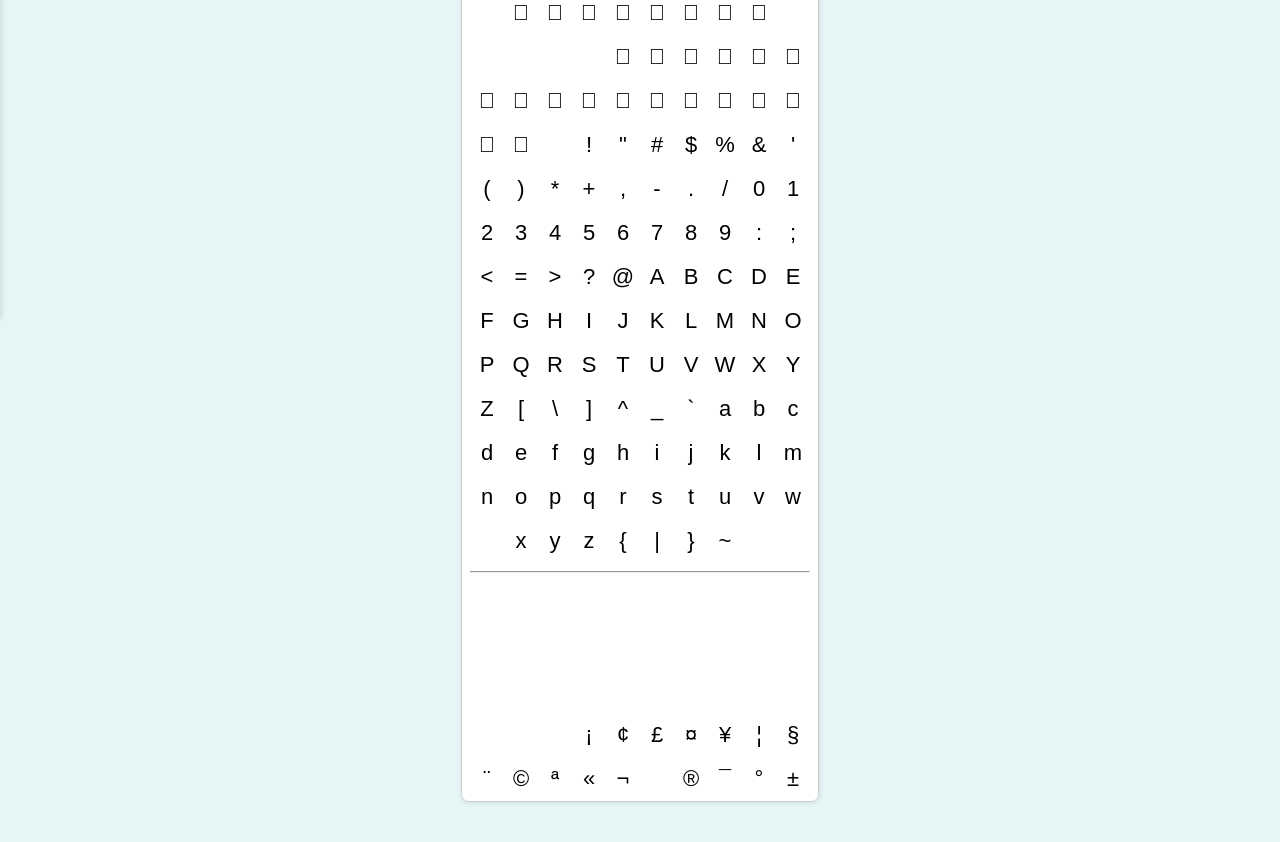
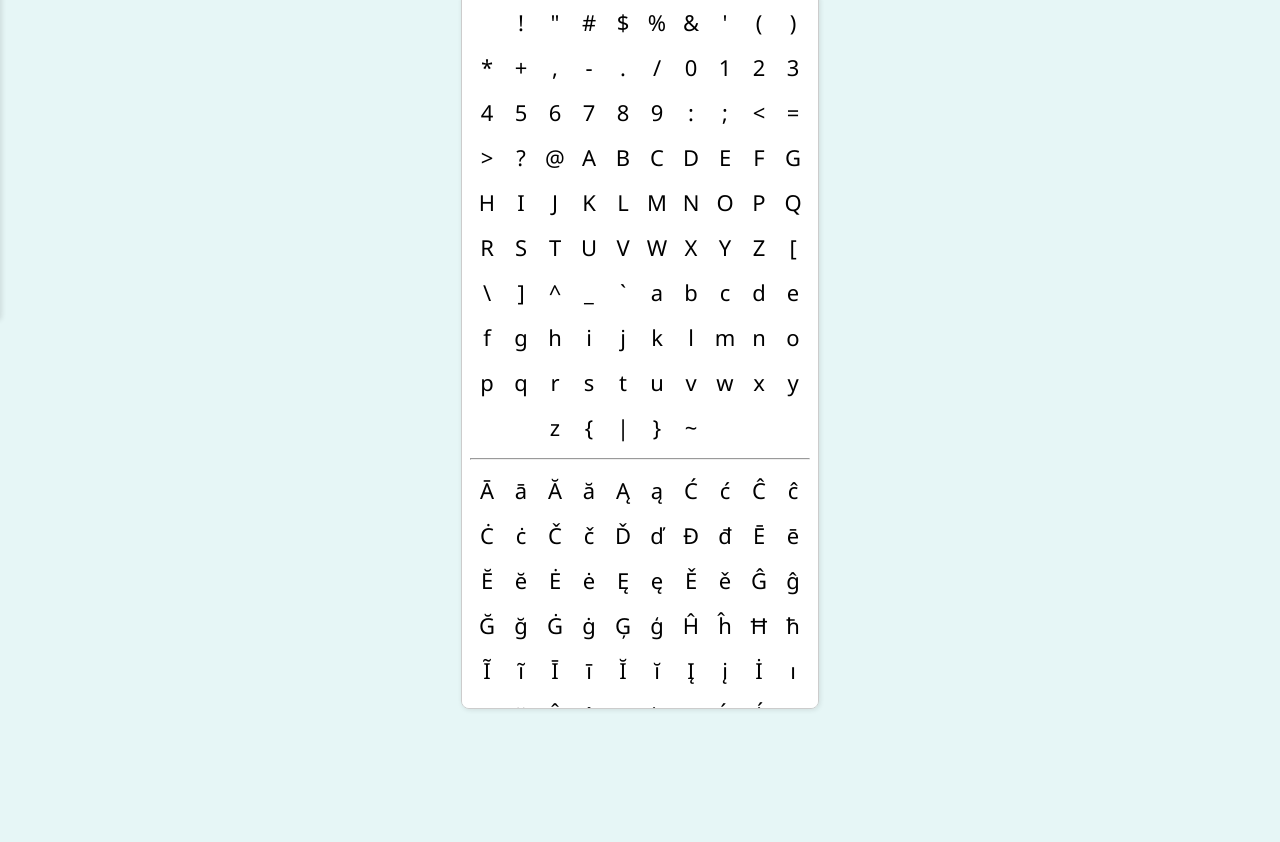
Before and after one commit to tommydev27/UnicodeTM27, a plain HTML site: page index.html in a window 1280 px wide. Shown: the part 81-923 px from the top of the page. After the commit the page ends 820 px from the top, so only its background shows below. Drawn offline with Linux system fonts and the light colour scheme.

Commit message:
index.html

```diff
--- a/index.html
+++ b/index.html
@@ -3,29 +3,36 @@
 <head>
   <meta charset="UTF-8" />
   <meta name="viewport" content="width=device-width, initial-scale=1" />
-  <title>Tommy website</title>
+  <title>Tommy Website</title>
+  <link href="https://fonts.googleapis.com/css2?family=Noto+Sans&display=swap" rel="stylesheet">
+    <script src="script.js" defer></script>
+
   <style>
     body {
-    font-family: sans-serif;
+      font-family: 'Noto Sans', sans-serif;
+
       margin: 0;
       padding: 0;
       background: #e6f6f6;
-    overflow: hidden;
     }
+
     header {
       background: #fff;
       color: #333;
       text-align: center;
-    padding: 8px 10px;
-    position: relative;
+      padding: 10px;
       border: 3px solid #e2e2e2;
       box-shadow: 2px 2px 5px rgba(0,0,0,0.1);
       border-radius: 8px;
+      margin-bottom: px;
+      position: relative;
     }
+
     header h1 {
       margin: 0;
       font-size: 20px;
     }
+
     header p {
       margin: 4px 0 0;
       margin-left: -70px;
@@ -61,7 +68,7 @@
     }
 
     .notes-tab h2 {
-    margin: 0px 0px;
+      margin: 0;
       font-size: 14px;
       color: #333;
     }
@@ -70,7 +77,7 @@
       width: 100%;
       height: calc(100% - 60px);
       resize: none;
-    margin-top: 6px;
+      margin-top: 0px;
       color: black;
       padding: 8px;
       box-shadow: 0 0 2px #2979ff inset;
@@ -115,15 +122,14 @@
 
     #container {
       width: 340px;
-    margin: 20px auto 40px auto;
+      margin: 0 auto 30px auto;
       text-align: center;
       line-height: 2.5;
       user-select: text;
-    margin-top: 0px;
       overflow-y: auto;
-    max-height: 800px;
+      height: 700px;
       background: white;
-    padding: 10px 8px;
+      padding: 8px;
       border-radius: 8px;
       box-shadow: 1px 1px 5px rgba(0,0,0,0.1);
       border: 1px solid #ccc;
@@ -140,10 +146,11 @@
       position: relative;
       font-size: 22px;
       line-height: 2;
-    user-select: text;
-    -webkit-user-select: text;
-    -moz-user-select: text;
-    -ms-user-select: text;
+      -webkit-tap-highlight-color: transparent;
+      background-color: transparent;
+      user-select: none;
+      -webkit-user-select: none;
+      -moz-user-select: none;
     }
 
     .char:hover {
@@ -160,33 +167,12 @@
       -ms-user-select: none;
       touch-action: manipulation;
     }
-  .char {
-  display: inline-block;
-  width: 26px;
-  text-align: center;
-  margin: 0 4px;
-  cursor: pointer;
-  border-radius: 4px;
-  transition: background-color 0.2s ease;
-  position: relative;
-  font-size: 22px;
-  line-height: 2;
-
-  /* Tambahan anti-highlight */
-  -webkit-tap-highlight-color: transparent;
-  background-color: transparent;
-  user-select: none;
-  -webkit-user-select: none;
-  -moz-user-select: none;
-}
-
   </style>
-
 </head>
 <body>
 
   <header>
-  <h1>Unicode symbols Tool</h1>
+    <h1>Unicode symbols Tool 2</h1>
     <p>Tommy website | V0.1.0 ©</p>
     <div class="menu-button" onclick="toggleNotes()">
       📝
@@ -199,12 +185,14 @@
   <div class="notes-tab" id="notesTab">
     <h2>Catatan</h2>
     <textarea id="notesTextarea" placeholder="Tulis catatan di sini..."></textarea>
-
     <div class="notes-actions">
       <button class="copy-notes" onclick="copyNotes()">📋 Copy</button>
       <button class="clear-notes" onclick="clearNotes()">Clear</button>
       <button class="close-notes" onclick="toggleNotes()">Tutup</button>
     </div>
+  </div>
+
+
 
 
 <script>
@@ -216,13 +204,63 @@
     notesTab.classList.toggle('open');
   }
 
+const ranges = [
+  [0x0020, 0x007F],
 
-const ranges = [
-  [0x0000, 0x007F],
-  [0x0080, 0x00FF],
   [0x0100, 0x017F],
   [0x0180, 0x024F],
   [0x0250, 0x02AF],
+  [0x0370, 0x03FF],
+  [0x0400, 0x04FF],
+  [0x0530, 0x058F],
+  [0x1100, 0x11FF],
+  [0x11200, 0x1124F],
+
+  [0x1200, 0x137F],
+  [0x16800, 0x16A3F],
+
+
+  [0x1C00, 0x1C4F],
+  [0x1C50, 0x1C7F],
+  [0x1D100, 0x1D1FF],
+  [0x1D400, 0x1D7FF],
+  [0x1D7CE, 0x1D7D7],
+  [0x1D7D8, 0x1D7E1],
+  [0x1D7E2, 0x1D7EB],
+  [0x1D7EC, 0x1D7F5],
+  [0x1D7F6, 0x1D7FF],
+  [0x1E000, 0x1E02F],
+  [0x1F000, 0x1F0FF],   // gabungan 0x1F0A0-0x1F0FF & 1F000-1F0FF (aman)
+  [0x1F100, 0x1F10A],
+  [0x1F300, 0x1F5FF],
+  [0x1F600, 0x1F64F],
+  [0x1F680, 0x1F6FF],
+  [0x1F700, 0x1F77F],
+  [0x1F780, 0x1F7FF],
+  [0x1F800, 0x1F8FF],
+  [0x1F900, 0x1F9FF],
+  [0x1FA00, 0x1FA6F],
+  [0x1FA70, 0x1FAFF],
+  [0x2000, 0x206F],
+  [0x2070, 0x209F],
+  [0x20A0, 0x20CF],
+  [0x2100, 0x214F],
+  [0x2160, 0x2188],
+  [0x2190, 0x21FF],
+  [0x2200, 0x22FF],
+  [0x2300, 0x23FF],
+  [0x2460, 0x2473],
+  [0x24EA, 0x24FF],
+  [0x25A0, 0x25FF],
+  [0x2600, 0x26FF],
+  [0x2700, 0x27BF],
+  [0x2E80, 0x2EFF],
+  [0x3000, 0x303F],
+  [0x3040, 0x309F],
+  [0x30A0, 0x30FF],
+  [0x31F0, 0x31FF],
+  [0xA000, 0xA48F],
+  [0xFF10, 0xFF19],
   [0x02B0, 0x02FF],
   [0x0300, 0x036F],
   [0x0370, 0x03FF],
@@ -238,7 +276,6 @@ const ranges = [
   [0x0800, 0x083F],
   [0x0840, 0x085F],
   [0x0860, 0x086F],
-  [0x0870, 0x089F],
   [0x08A0, 0x08FF],
   [0x0900, 0x097F],
   [0x0980, 0x09FF],
@@ -320,8 +357,8 @@ const ranges = [
   [0x2D00, 0x2D2F],
   [0x2D30, 0x2D7F],
   [0x2D80, 0x2DDF],
+  [0x13000, 0x1342F],
   [0x2DE0, 0x2DFF],
-  [0x2E00, 0x2E7F],
   [0x2E80, 0x2EFF],
   [0x2F00, 0x2FDF],
   [0x2FF0, 0x2FFF],
@@ -336,10 +373,8 @@ const ranges = [
   [0x31F0, 0x31FF],
   [0x3200, 0x32FF],
   [0x3300, 0x33FF],
-  [0x3400, 0x4DBF],
   [0x4DC0, 0x4DFF],
-  [0x4E00, 0x9FFF],
-  [0xA000, 0xA48F],
+
   [0xA490, 0xA4CF],
   [0xA4D0, 0xA4FF],
   [0xA500, 0xA63F],
@@ -355,31 +390,17 @@ const ranges = [
   [0xA900, 0xA92F],
   [0xA930, 0xA95F],
   [0xA960, 0xA97F],
-  [0xA980, 0xA9DF],
+
   [0xA9E0, 0xA9FF],
-  [0xAA00, 0xAA5F],
   [0xAA60, 0xAA7F],
-  [0xAA80, 0xAADF],
-  [0xAAE0, 0xAAFF],
-  [0xAB00, 0xAB2F],
-  [0xAB30, 0xAB6F],
   [0xAB70, 0xABBF],
-  [0xABC0, 0xABFF],
-  [0xAC00, 0xD7AF],
-  [0xD7B0, 0xD7FF],
-  [0xD800, 0xDB7F],
-
-  [0xFB00, 0xFB4F],
-  [0xFB50, 0xFDFF],
   [0xFE00, 0xFE0F],
   [0xFE10, 0xFE1F],
   [0xFE20, 0xFE2F],
   [0xFE30, 0xFE4F],
   [0xFE50, 0xFE6F],
   [0xFE70, 0xFEFF],
-  [0xFF00, 0xFFEF],
-  [0xFFF0, 0xFFFF]
-
+  [0xFF00, 0xFFEF]
 
 
 ];
@@ -476,7 +497,7 @@ const ranges = [
   function copyNotes() {
     const textarea = document.getElementById('notesTextarea');
     const isiCatatan = textarea.value;
-    const teksDenganLabel = `\n\n${isiCatatan}`;
+    const teksDenganLabel = `[Disalin dari Tommy Web]\n\n${isiCatatan}`;
 
     // Menyalin ke clipboard
     navigator.clipboard.writeText(teksDenganLabel).then(() => {
```
Lines whose indentation alone changed are shown as unchanged.
